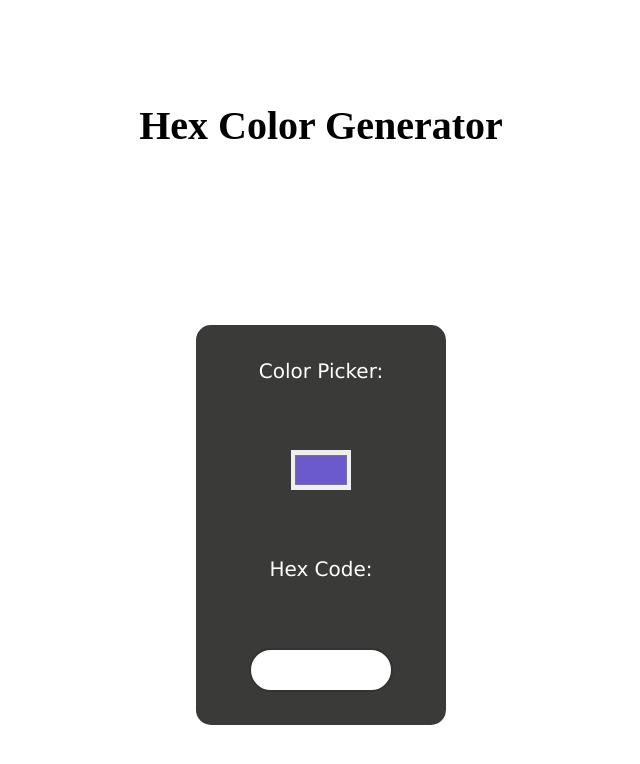
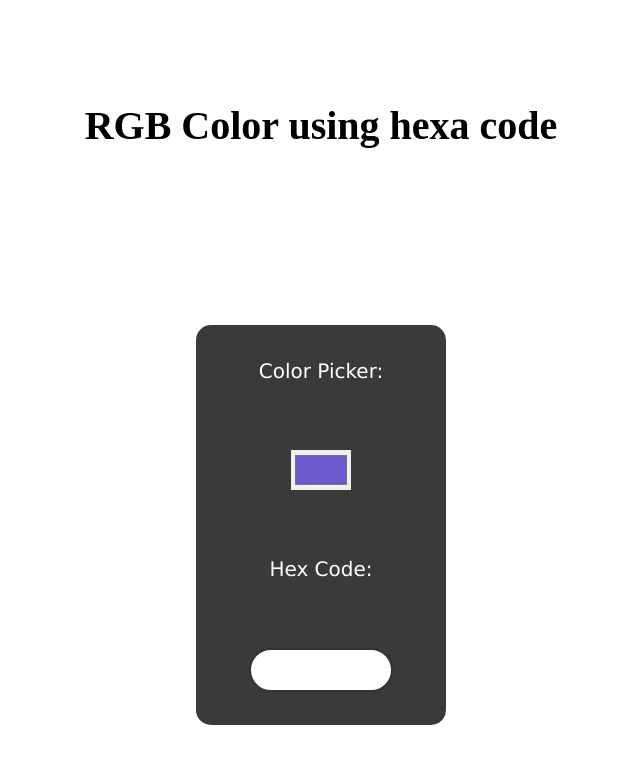
Before and after one commit to Batul004/rgb-color-hex, a plain HTML site: page index.html in a window 1280 px wide. Shown: the whole page, without its empty margins (319-959 px from the left). Drawn offline with nearby package versions, Linux system fonts and the light colour scheme.

Commit message:
Update index.html

```diff
--- a/index.html
+++ b/index.html
@@ -1,7 +1,7 @@
 <!DOCTYPE html>
 <html>
 <head>
-	<title>Hex color generator</title>
+	<title>rgb color using hex code</title>
 	<style>
 		body {
 			margin: 0;
@@ -42,7 +42,7 @@
 	<script src="https://code.jquery.com/jquery-3.6.4.min.js"></script>
 </head>
 <body>
-	<h1>Hex Color Generator</h1>
+	<h1>RGB Color using hexa code</h1>
 	<div class="main">
 		<!-- To select the color -->
 		Color Picker: <input type="color" id="colorPicker" value="#6a5acd">
```
